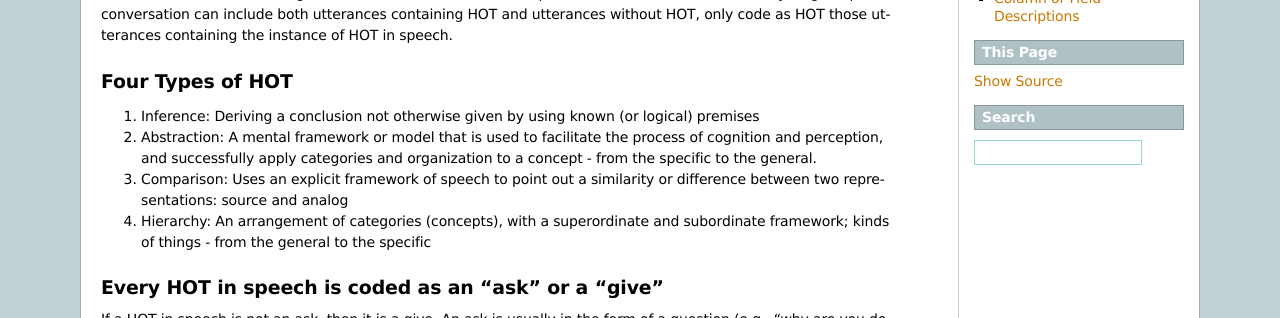
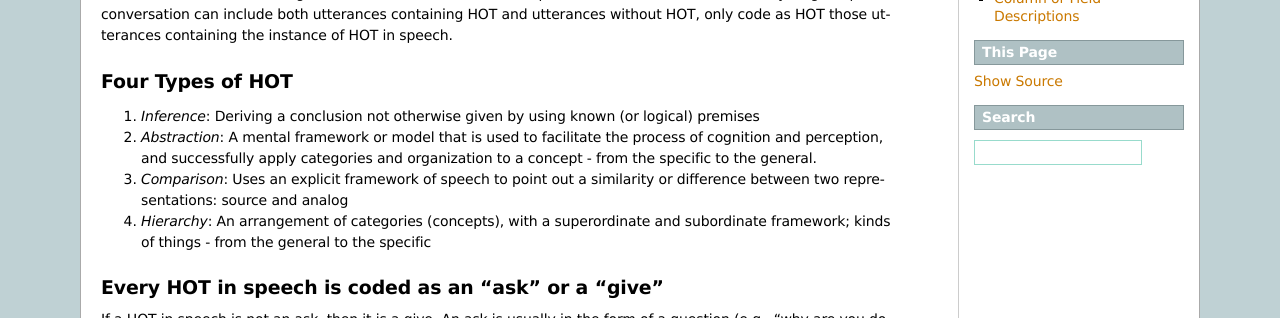
Before and after one commit to ldp-uchicago/docs, a Sphinx documentation site: the page built from sphinx/guides/HOT-and-Domain-Coding/overview.rst, in a window 1280 px wide. Shown: the part 493-811 px from the top of the page. Built offline with Sphinx 7.4.7, drawn with Linux system fonts in a browser that asks for light colours; formulas are drawn with MathJax 3.

```diff
--- a/sphinx/guides/HOT-and-Domain-Coding/overview.rst
+++ b/sphinx/guides/HOT-and-Domain-Coding/overview.rst
@@ -14,13 +14,13 @@ The basic unit of transcription is the utterance.  HOT coding is done on the utt
 Four Types of HOT
 =================
 
-#.  Inference: Deriving a conclusion not otherwise given by using known (or logical) premises
+#.  *Inference*: Deriving a conclusion not otherwise given by using known (or logical) premises
 
-#.  Abstraction: A mental framework or model that is used to facilitate the process of cognition and perception, and successfully apply categories and organization to a concept - from the specific to the general.
+#.  *Abstraction*: A mental framework or model that is used to facilitate the process of cognition and perception, and successfully apply categories and organization to a concept - from the specific to the general.
 
-#.  Comparison: Uses an explicit framework of speech to point out a similarity or difference between two representations: source and analog
+#.  *Comparison*: Uses an explicit framework of speech to point out a similarity or difference between two representations: source and analog
 
-#.  Hierarchy: An arrangement of categories (concepts), with a superordinate and subordinate framework; kinds of things - from the general to the specific
+#.  *Hierarchy*: An arrangement of categories (concepts), with a superordinate and subordinate framework; kinds of things - from the general to the specific
 
 Every HOT in speech is coded as an "ask" or a "give"
 ===================================================
```
